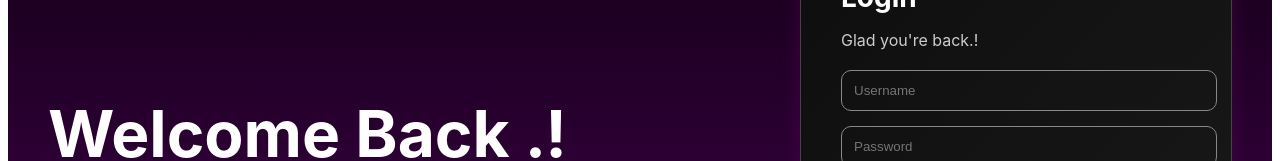
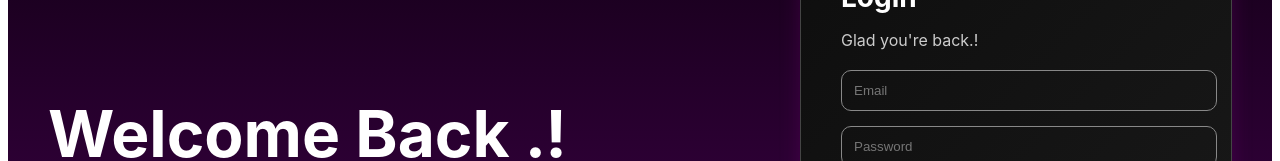
Before and after one commit to Nalish/skillMatch, an Angular app: page /login in a window 1280 px wide. Shown: the part 310-471 px from the top of the page. Built offline with nearby package versions, Linux system fonts and the light colour scheme.

Commit message:
login changes

```diff
--- a/src/app/login/login.component.html
+++ b/src/app/login/login.component.html
@@ -15,7 +15,7 @@
     <h2 class="login-title">Login</h2>
     <p class="login-subtitle">Glad you're back.!</p>
 
-    <input type="text" placeholder="Username" [(ngModel)]="username" class="input-field" />
+    <input type="text" placeholder="Email" [(ngModel)]="username" class="input-field" />
     <input type="password" placeholder="Password" [(ngModel)]="password" class="input-field" />
 
     <div class="remember-forgot">
```
